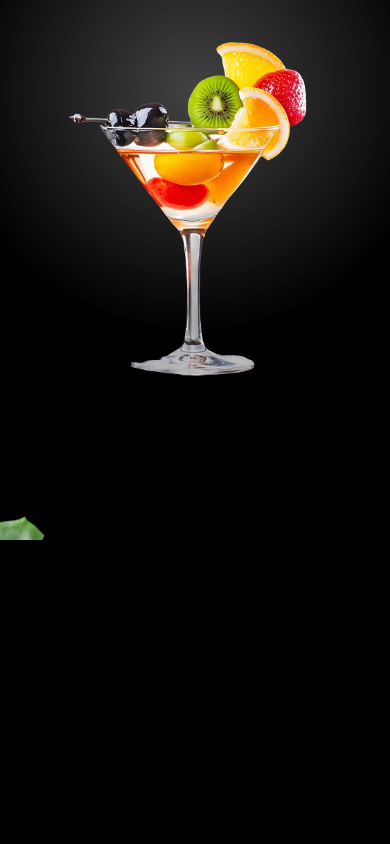
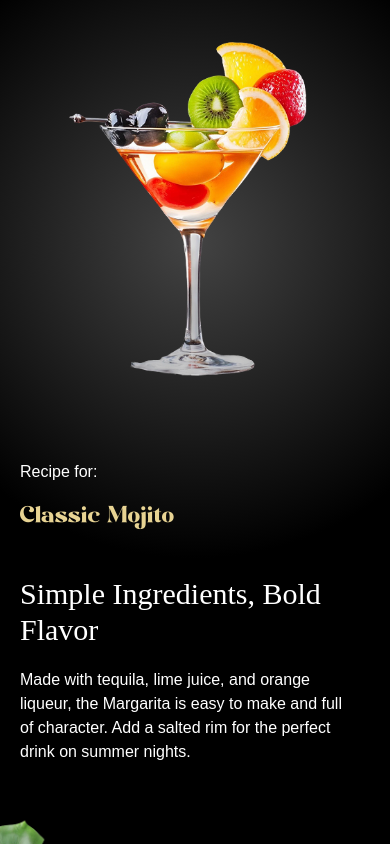
Before and after one commit to MeshBMW/mojito-cocktails, a React (Vite) app: page / in a window 390 px wide. Shown: the part 6199-7043 px from the top of the page. Before the commit the page ends 6739 px from the top, so only its background shows below. Built offline with nearby package versions, Linux system fonts and the light colour scheme; a web font is replaced by a local one.

Commit message:
implement the Menu section

```diff
--- a/src/components/Menu.jsx
+++ b/src/components/Menu.jsx
@@ -1,8 +1,11 @@
 import { sliderLists } from "../../constants/index.js";
-import { useState } from "react";
+import {useRef, useState} from "react";
+import {useGSAP} from "@gsap/react";
+import gsap from "gsap";
 
 const Menu = () => {
   const [currentIndex, setCurrentIndex] = useState(0);
+  const contentRef = useRef(null);
 
   const totalCocktails = sliderLists.length;
 
@@ -18,6 +21,22 @@ const Menu = () => {
   const currentCocktail = getCocktailAt(0)
   const prevCocktail = getCocktailAt(-1)
   const nextCocktail = getCocktailAt(1)
+
+  useGSAP(() => {
+    gsap.fromTo('#title',
+      {opacity: 0, y: 100},
+      {opacity: 1, y: 0, duration: 1, ease: 'power1.inOut'})
+    gsap.fromTo('.cocktail img',
+      {opacity: 0, scale: 0.9, xPercent: -100},
+      {opacity: 1, scale: 1, xPercent: 0, duration: 1, ease: 'power1.inOut'})
+    gsap.fromTo('.details h2',
+      {opacity: 0, y: 100},
+      {opacity: 1, y: 0, duration: 1, ease: 'power1.inOut'})
+    gsap.fromTo('.details p',
+      {opacity: 0, y: 100},
+      {opacity: 1, y: 0, duration: 1, ease: 'power1.inOut', stagger: 0.1}
+    )
+  }, [currentIndex])
 
   return (
     <section id='menu' aria-labelledby='menu-heading'>
@@ -59,6 +78,16 @@ const Menu = () => {
         <div className='cocktail'>
           <img src={currentCocktail.image} className='object-contain' alt=''/>
         </div>
+        <div className='recipe'>
+          <div className='info' ref={contentRef}>
+            <p>Recipe for:</p>
+            <p id='title'>{currentCocktail.name}</p>
+          </div>
+          <div className='details'>
+          <h2>{currentCocktail.title}</h2>
+          <p>{currentCocktail.description}</p>
+          </div>
+        </div>
       </div>
     </section>
   )
--- a/src/index.css
+++ b/src/index.css
@@ -274,7 +274,7 @@ body {
   }
 
   #menu {
-    @apply relative w-full md:mt-40 mt-0 2xl:px-0 px-5 py-20 radial-gradient;
+    @apply relative w-full md:mt-40 mt-0 2xl:px-0 px-5 py-20 radial-gradient overflow-hidden;
 
     #m-left-leaf {
       @apply object-contain absolute -bottom-20 left-0 md:w-fit w-1/3;
```
